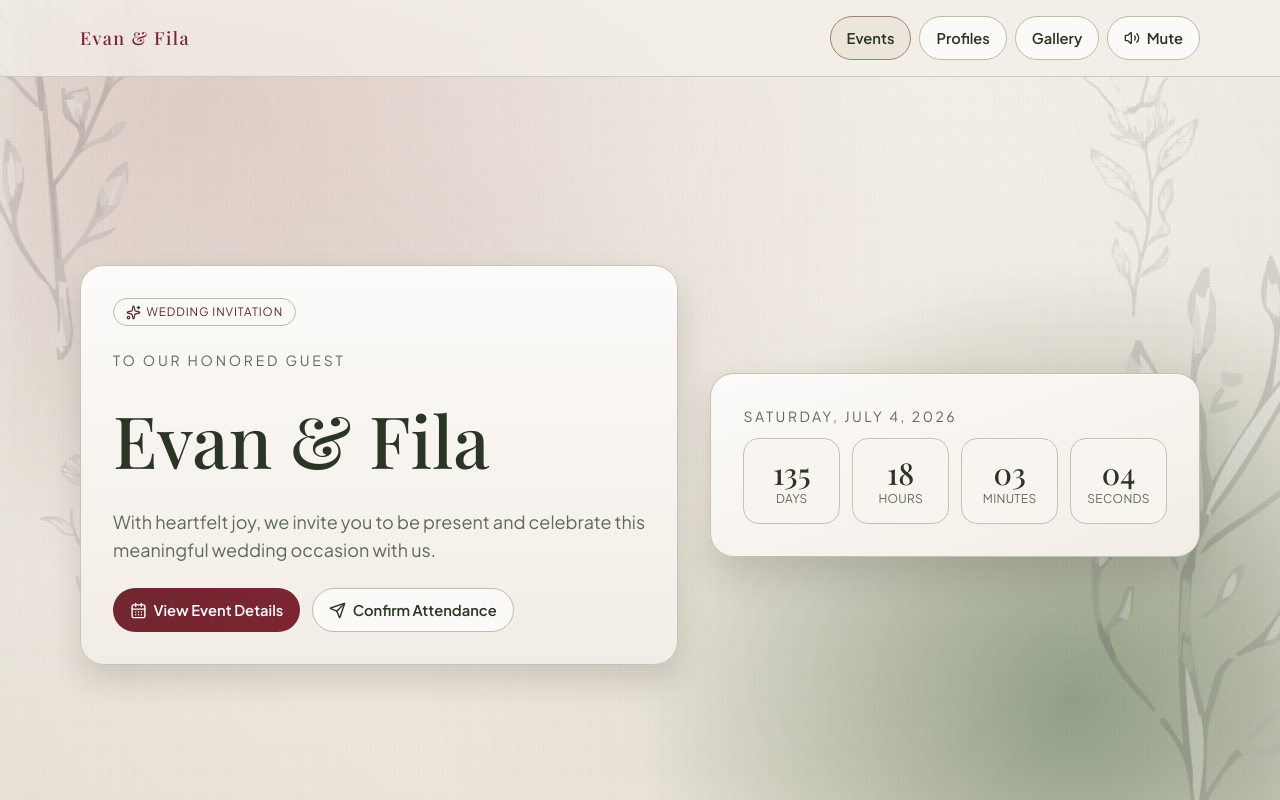
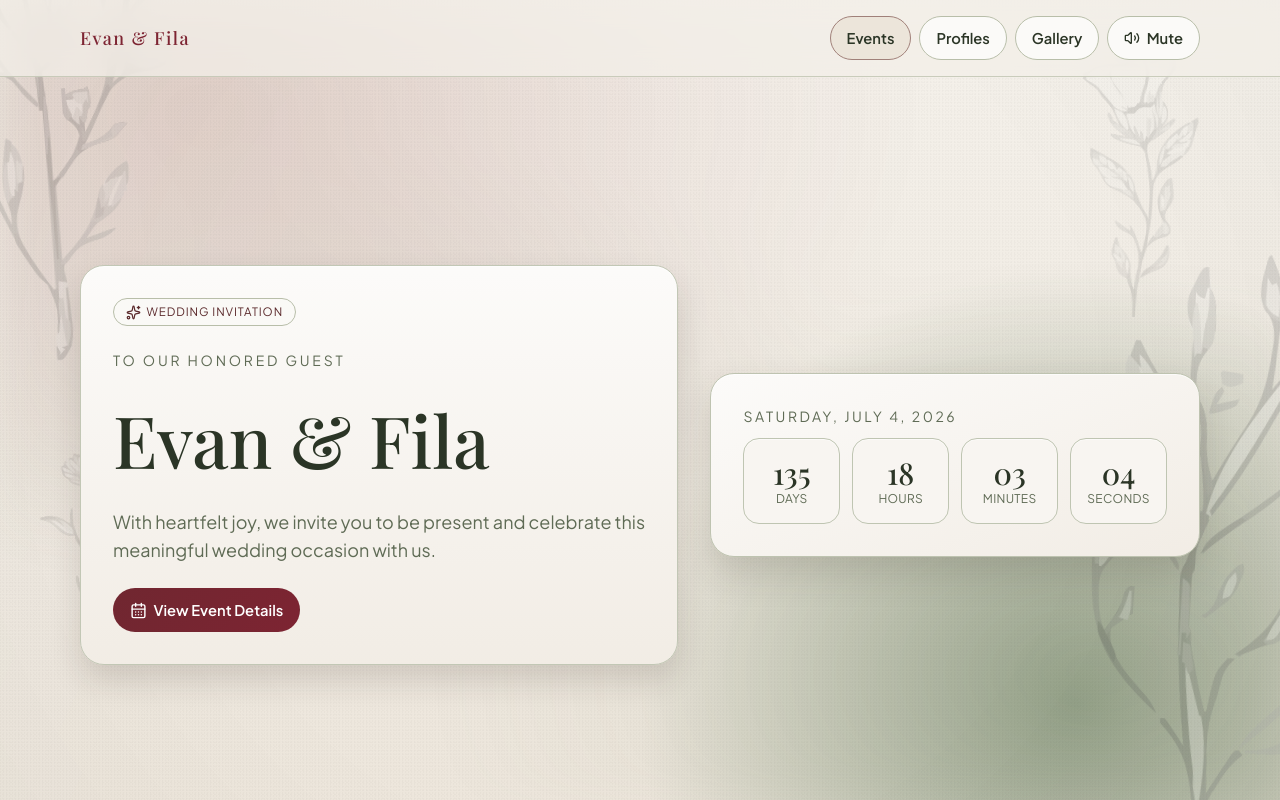
Before and after one commit to evannoahrp/invitation, a React (Vite) app: page / in a window 1280 px wide. Both pictures are taken after a click on the button "Tap to Open". Shown: the top 800 px of the page. Built offline with nearby package versions, Linux system fonts and the light colour scheme; no server answers.

Commit message:
update ui 15

```diff
--- a/src/components/sections/HeroSection.jsx
+++ b/src/components/sections/HeroSection.jsx
@@ -29,9 +29,9 @@
           <button className="btn-primary" onClick={() => onNavigate("events")} type="button">
             <CalendarDays size={17} /> View Event Details
           </button>
-          <button className="btn-secondary" onClick={() => onNavigate("rsvp")} type="button">
+          {/* <button className="btn-secondary" onClick={() => onNavigate("rsvp")} type="button">
             <Send size={17} /> Confirm Attendance
-          </button>
+          </button> */}
         </div>
       </motion.div>
 
```
